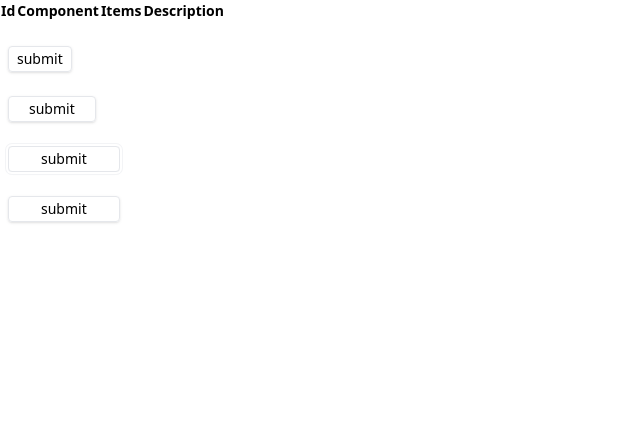
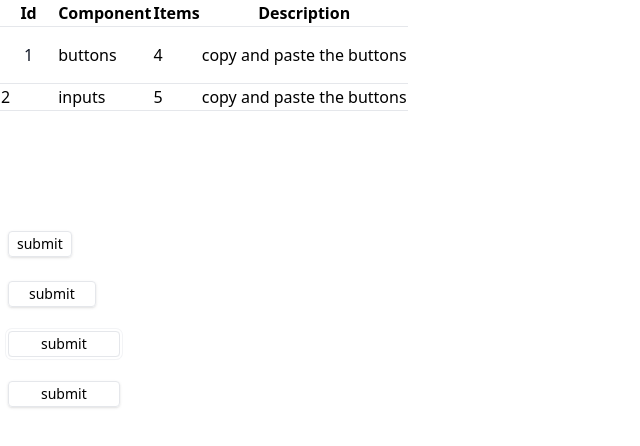
Before and after one commit to judahtc/JulohComponents-Tailwind, an Angular app: page /button in a window 1280 px wide. Shown: the top 446 px of the page, without its empty margins (0-640 px from the left). Built offline with nearby package versions, Linux system fonts and the light colour scheme.

Commit message:
started the table development

```diff
--- a/src/app/button/button.component.html
+++ b/src/app/button/button.component.html
@@ -1,16 +1,39 @@
-<table>
+<table class="table-auto">
   <thead>
-    <tr class="text-sm">
-      <th>Id</th>
-      <th>Component</th>
-      <th>Items</th>
-      <th>Description</th>
+    <tr class="border-b">
+      <th scope="col">Id</th>
+      <th scope="col">Component</th>
+      <th scope="col">Items</th>
+      <th scope="col">Description</th>
 
     </tr>
   </thead>
+
+  <tbody>
+
+    <tr class="bg-white border-b dark:bg-gray-800 dark:border-gray-700">
+      <td scope="row" class="px-6 py-4 font-medium text-gray-900 whitespace-nowrap dark:text-white">1</td>
+      <td>buttons</td>
+      <td>4</td>
+      <td>copy and paste the buttons</td>
+    </tr>
+    <tr class="border-b">
+      <td>2</td>
+      <td>inputs</td>
+      <td>5</td>
+      <td>copy and paste the buttons</td>
+    </tr>
+  </tbody>
 </table>
 
 
+
+
+
+<br>
+<br>
+<br>
+<br>
 <br>
 
 <button class="btn-sm">
```
